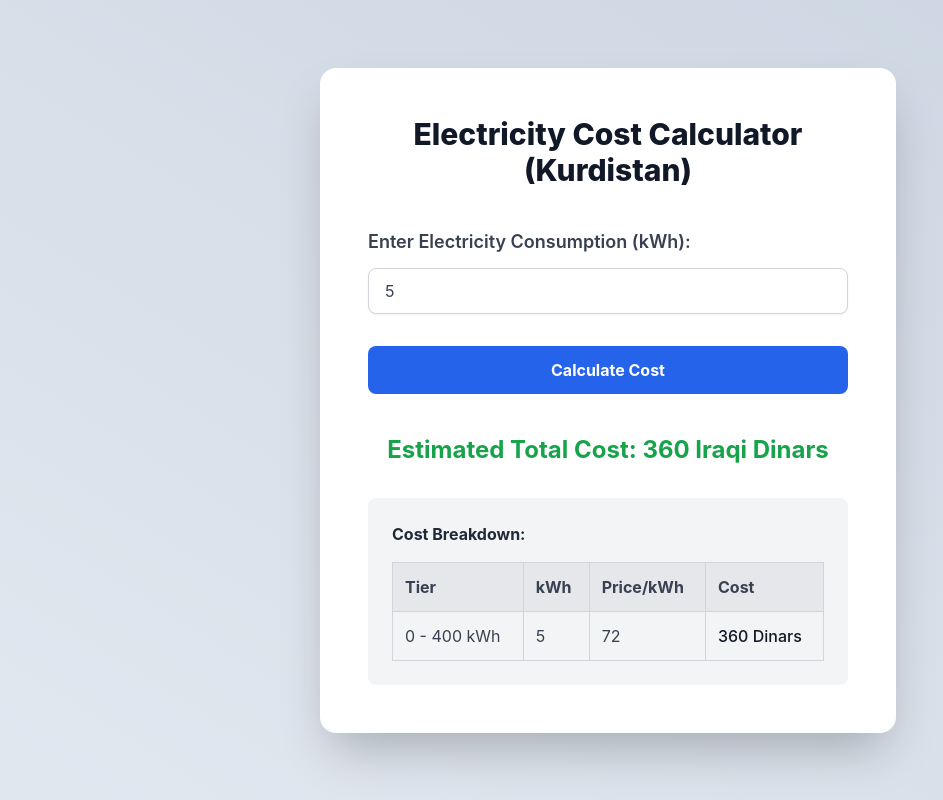
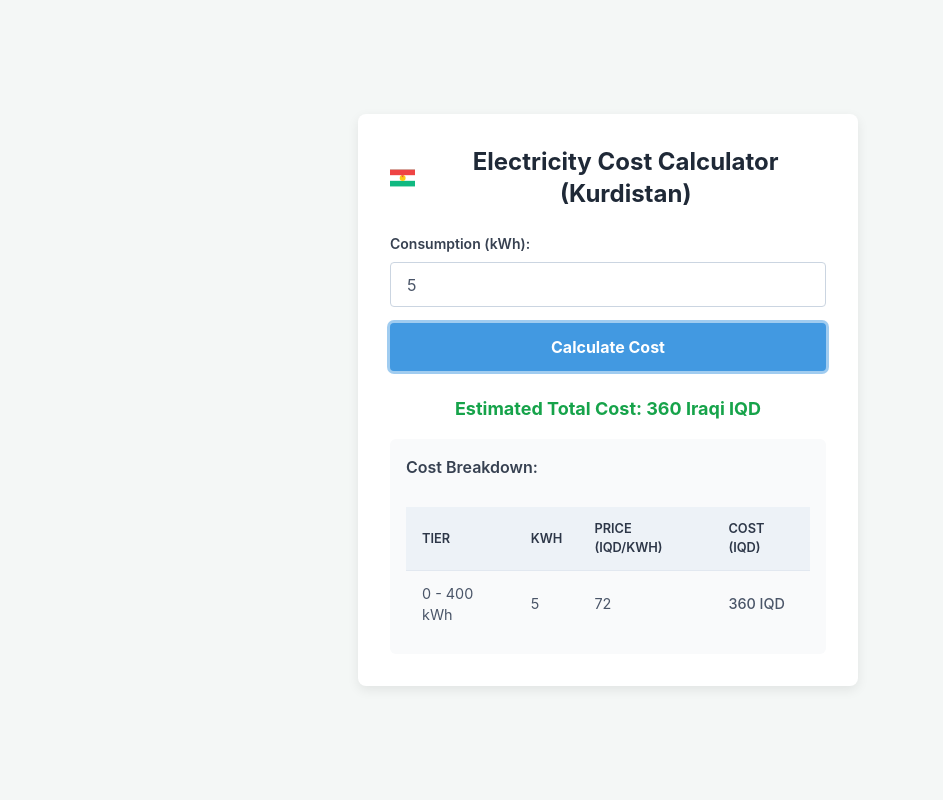
Before and after one commit to alfredokurdi/KRG-UAE-DE-TR, a plain HTML site: page index.html in a window 1280 px wide. Both pictures are taken after typing "5" into the empty fields and a click on the button "Calculate Cost". Shown: the whole page, without its empty margins (32-975 px from the left). Drawn offline with nearby package versions, Linux system fonts and the light colour scheme.

Commit message:
Add files via upload

```diff
--- a/index.html
+++ b/index.html
@@ -6,62 +6,148 @@
     <title>Kurdistan Electricity Cost Calculator</title>
     <script src="https://cdn.tailwindcss.com"></script>
     <style>
-        /* Optional: Add some custom styles if needed, but primarily use Tailwind utilities */
+        /* Basic styling for a clean background and centered content */
         body {
-            font-family: "Inter", sans-serif;
+            font-family: "Inter", sans-serif; /* Using Inter as a clean sans-serif font */
+            background-color: #f4f7f6; /* A very light, slightly cool gray */
+            display: flex;
+            align-items: center;
+            justify-content: center;
+            min-height: 100vh;
+            padding: 1rem;
         }
-        /* Add a subtle background pattern or gradient if desired */
-         body {
-            background-image: linear-gradient(to top right, #e2e8f0, #cbd5e1);
+
+        /* Styled container for the calculator */
+        .calculator-container {
+            background-color: #ffffff; /* White background for the content */
+            padding: 2rem; /* Generous padding */
+            border-radius: 0.5rem; /* Moderate rounded corners */
+            box-shadow: 0 4px 12px rgba(0, 0, 0, 0.08); /* Subtle shadow */
+            width: 100%;
+            max-width: 500px; /* Max width for the calculator */
+        }
+
+        /* Custom table styling */
+         .breakdown-table {
+             border-collapse: collapse;
+             width: 100%;
+             margin-top: 1rem; /* Space above the table */
          }
-         /* Custom table styling for better spacing and mobile optimization */
          .breakdown-table th, .breakdown-table td {
-             padding: 12px; /* Default padding */
+             padding: 0.75rem 1rem; /* Padding within cells */
              text-align: left;
+             border-bottom: 1px solid #e2e8f0; /* Light border between rows */
+             color: #4a5568; /* Dark gray text color */
+             font-size: 0.9rem; /* Slightly smaller text in table */
          }
          .breakdown-table th {
-             background-color: #e5e7eb; /* Light gray background for headers */
-             font-weight: bold;
+             background-color: #edf2f7; /* Very light gray background for headers */
+             font-weight: 600; /* Semi-bold headers */
+             color: #2d3748; /* Darker text for headers */
+             text-transform: uppercase; /* Uppercase headers */
+             font-size: 0.8rem;
          }
-         .breakdown-table tr:nth-child(even) {
-             background-color: #f9fafb; /* Slightly different background for even rows */
+          .breakdown-table tbody tr:last-child td {
+              border-bottom: none; /* No border on the last row */
+          }
+
+         /* Adjust padding and font size for smaller screens */
+         @media (max-width: 640px) {
+            .breakdown-table th, .breakdown-table td {
+                padding: 0.5rem 0.75rem; /* Reduced padding on small screens */
+                font-size: 0.85rem;
+            }
+             .calculator-container {
+                 padding: 1.5rem; /* Reduced container padding on small screens */
+             }
          }
 
-         /* Adjust padding and font size for smaller screens */
-         @media (max-width: 640px) { /* Tailwind's 'sm' breakpoint */
-            .breakdown-table th, .breakdown-table td {
-                padding: 8px; /* Reduced padding on small screens */
-                font-size: 0.875rem; /* Slightly smaller text */
-            }
+
+         /* Style for the flag icon */
+         .flag-icon {
+             display: inline-block;
+             width: 28px; /* Adjust size */
+             height: 18px; /* Adjust size */
+             margin-right: 10px;
+             vertical-align: middle;
+         }
+         .flag-icon svg {
+             display: block; /* Remove extra space below SVG */
+         }
+
+         /* Input field style */
+         .text-input {
+             border: 1px solid #cbd5e1; /* Light border */
+             border-radius: 0.25rem; /* Small rounded corners */
+             padding: 0.6rem 1rem; /* Padding */
+             width: 100%;
+             font-size: 1rem;
+             color: #4a5568;
+             transition: border-color 0.2s ease-in-out, box-shadow 0.2s ease-in-out;
+         }
+         .text-input:focus {
+             outline: none;
+             border-color: #4299e1; /* Blue focus color */
+             box-shadow: 0 0 0 3px rgba(66, 153, 225, 0.5); /* Subtle focus ring */
+         }
+
+         /* Button style */
+         .primary-button {
+             background-color: #4299e1; /* Primary blue color */
+             color: #ffffff;
+             font-weight: 700; /* Bold */
+             padding: 0.75rem 1.5rem; /* Padding */
+             border-radius: 0.25rem; /* Small rounded corners */
+             width: 100%;
+             text-align: center;
+             transition: background-color 0.2s ease-in-out, opacity 0.2s ease-in-out;
+         }
+         .primary-button:hover {
+             background-color: #3182ce; /* Darker blue on hover */
+         }
+         .primary-button:focus {
+             outline: none;
+             box-shadow: 0 0 0 3px rgba(66, 153, 225, 0.5); /* Subtle focus ring */
          }
     </style>
 </head>
-<body class="bg-gray-200 flex items-center justify-center min-h-screen p-6">
-    <div class="bg-white p-12 rounded-2xl shadow-2xl w-full max-w-xl transform transition-all duration-300 hover:scale-105">
-        <h1 class="text-3xl font-extrabold text-center text-gray-900 mb-10">Electricity Cost Calculator (Kurdistan)</h1>
+<body>
+    <div class="calculator-container">
 
-        <div class="mb-8">
-            <label for="kwh" class="block text-gray-700 text-lg font-semibold mb-3">
-                Enter Electricity Consumption (kWh):
-            </label>
-            <input type="number" id="kwh" class="shadow-sm appearance-none border border-gray-300 rounded-lg w-full py-3 px-4 text-gray-700 leading-tight focus:outline-none focus:ring-2 focus:ring-blue-600 focus:border-transparent transition duration-200 ease-in-out" placeholder="e.g., 500" min="0">
+        <div class="flex items-center justify-center mb-6">
+             <svg class="flag-icon" xmlns="http://www.w3.org/2000/svg" viewBox="0 0 600 400">
+                <rect width="600" height="400" fill="#10b981"/>
+                <rect width="600" height="266.67" fill="#ffffff"/>
+                <rect width="600" height="133.33" fill="#ef4444"/>
+                <circle cx="300" cy="200" r="70" fill="#facc15"/>
+                <path d="M300 130l19.098 58.779-62.349-45.306 77.019 0L280.902 188.779z" fill="#ef4444"/>
+            </svg>
+            <h1 class="text-2xl font-bold text-center text-gray-800">Electricity Cost Calculator (Kurdistan)</h1>
         </div>
 
-        <button id="calculateBtn" class="bg-blue-600 hover:bg-blue-700 text-white font-bold py-3 px-4 rounded-lg focus:outline-none focus:shadow-outline w-full transition duration-200 ease-in-out transform hover:scale-105">
+        <div class="mb-4">
+            <label for="kwh" class="block text-gray-700 text-sm font-semibold mb-2">
+                Consumption (kWh):
+            </label>
+            <input type="number" id="kwh" class="text-input" placeholder="e.g., 500" min="0">
+        </div>
+
+        <button id="calculateBtn" class="primary-button">
             Calculate Cost
         </button>
 
-        <div id="result" class="mt-10">
-            <div id="totalCost" class="text-center text-2xl font-bold text-gray-800 mb-8"></div>
-            <div id="breakdown" class="text-base text-gray-700 bg-gray-100 p-6 rounded-lg">
-                 <h3 class="font-bold mb-4 text-gray-800">Cost Breakdown:</h3>
-                 <div class="overflow-x-auto">  <table class="min-w-full border-collapse breakdown-table">
+        <div id="result" class="mt-6">
+            <div id="totalCost" class="text-center text-lg font-bold text-gray-800 mb-4"></div>
+            <div id="breakdown" class="bg-gray-50 p-4 rounded-md">
+                 <h3 class="font-semibold text-gray-700 mb-3">Cost Breakdown:</h3>
+                 <div class="overflow-x-auto">
+                     <table class="breakdown-table">
                          <thead>
                              <tr>
-                                 <th class="border border-gray-300">Tier</th>
-                                 <th class="border border-gray-300">kWh</th>
-                                 <th class="border border-gray-300">Price/kWh</th>
-                                 <th class="border border-gray-300">Cost</th>
+                                 <th>Tier</th>
+                                 <th>kWh</th>
+                                 <th>Price (IQD/kWh)</th>
+                                 <th>Cost (IQD)</th>
                              </tr>
                          </thead>
                          <tbody id="breakdown-body">
@@ -70,6 +156,7 @@
                  </div>
             </div>
         </div>
+
     </div>
 
     <script>
@@ -97,13 +184,13 @@
             let totalCost = 0;
             let remainingKwh = kwh;
 
-            // Define tiers and prices
+            // Define tiers and prices based on the original image (Untitled.jpeg) - Dinars/kWh
             const tiers = [
                 { limit: 400, price: 72, label: '0 - 400 kWh' },
                 { limit: 800, price: 108, label: '401 - 800 kWh' },
                 { limit: 1200, price: 175, label: '801 - 1200 kWh' },
                 { limit: 1600, price: 265, label: '1201 - 1600 kWh' },
-                { limit: Infinity, price: 350, label: '1600+ kWh' } // Use Infinity for the last tier
+                { limit: Infinity, price: 350, label: '1600+ kWh' }
             ];
 
             let previousLimit = 0;
@@ -127,41 +214,33 @@
                 // Add to breakdown table if any kWh were in this tier
                 if (kwhInTier > 0) {
                      const row = breakdownBody.insertRow();
-                     row.classList.add('border-b', 'border-gray-300'); // Add border to row
 
                      const tierCell = row.insertCell(0);
                      tierCell.textContent = tierLabel;
-                     tierCell.classList.add('border', 'border-gray-300'); // Add border to cell
 
                      const kwhCell = row.insertCell(1);
-                     // Remove toFixed(2) to remove decimals from kWh
-                     kwhCell.textContent = Math.floor(kwhInTier).toLocaleString(); // Use Math.floor to remove decimals and toLocaleString for commas
-                     kwhCell.classList.add('border', 'border-gray-300'); // Add border to cell
-
+                     kwhCell.textContent = Math.floor(kwhInTier).toLocaleString(); // Remove decimals, add commas
 
                      const priceCell = row.insertCell(2);
-                     // Use toLocaleString for commas on price
-                     priceCell.textContent = `${tierPrice.toLocaleString()}`; // Removed "Dinars/kWh" here to make it shorter
-                     priceCell.classList.add('border', 'border-gray-300'); // Add border to cell
-
+                     priceCell.textContent = `${tierPrice.toLocaleString()}`; // Remove decimals, add commas
 
                      const costCell = row.insertCell(3);
-                     // Remove toFixed(2) and use toLocaleString for commas on cost
-                     costCell.textContent = `${Math.floor(costInTier).toLocaleString()} Dinars`; // Use Math.floor to remove decimals and toLocaleString for commas
-                     costCell.classList.add('border', 'border-gray-300', 'font-medium', 'text-gray-900'); // Add border to cell
+                     costCell.textContent = `${Math.floor(costInTier).toLocaleString()} IQD`; // Remove decimals, add commas, changed Dinars to IQD
+                     costCell.classList.add('font-medium', 'text-gray-900');
 
+                     // Borders are handled by CSS now
+                     // [tierCell, kwhCell, priceCell, costCell].forEach(cell => {
+                     //     cell.classList.add('border', 'border-gray-300');
+                     // });
                 }
 
 
-                // Update remaining kWh
-                remainingKwh -= kwhInTier;
-
-                // Update previous limit for the next iteration
-                previousLimit = tierLimit;
+                // Update remaining kWh and previous limit for the next iteration
+                 remainingKwh -= kwhInTier;
+                 previousLimit = (tier.limit === Infinity) ? previousLimit + kwhInTier : tier.limit;
             }
 
-            // Remove toFixed(2) and use toLocaleString for commas on total cost
-            totalCostDiv.textContent = `Estimated Total Cost: ${Math.floor(totalCost).toLocaleString()} Iraqi Dinars`; // Use Math.floor to remove decimals and toLocaleString for commas
+            totalCostDiv.textContent = `Estimated Total Cost: ${Math.floor(totalCost).toLocaleString()} Iraqi IQD`; // Remove decimals, add commas, changed Iraqi Dinars to Iraqi IQD
             totalCostDiv.classList.add('text-green-600');
         });
     </script>
```
